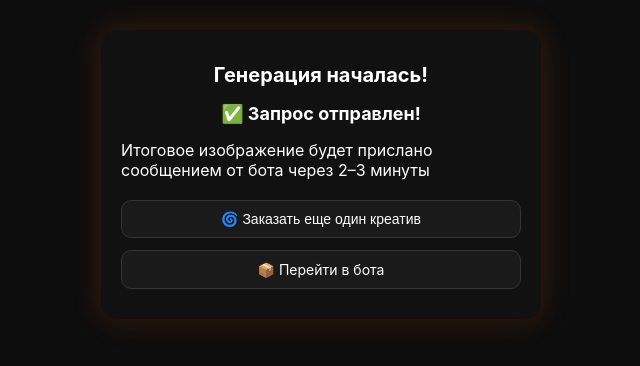
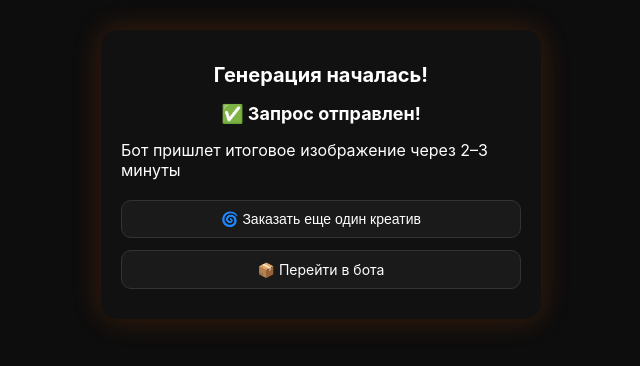
Before and after one commit to gg9737/test, a plain HTML site: page index.html in a window 1280 px wide. Both pictures are taken after typing "Sample", "Sample", "Sample", "Sample" into the empty fields and a click on the button "Сгенерировать". Shown: the whole page, without its empty margins (319-959 px from the left). Drawn offline with Linux system fonts and the light colour scheme.

Commit message:
Update index.html

```diff
--- a/index.html
+++ b/index.html
@@ -29,7 +29,7 @@
   <div class="container hidden" id="thankYouContainer">
     <h1 class="title">Генерация началась!</h1>
     <h2 class="success">✅ Запрос отправлен!</h2>
-    <p>Итоговое изображение будет прислано сообщением от бота через 2–3 минуты</p>
+    <p>Бот пришлет итоговое изображение через 2–3 минуты</p>
     <div class="buttons">
       <button onclick="reloadPage()">🌀 Заказать еще один креатив</button>
       <a href="https://t.me/cocktest88bot" target="_blank">📦 Перейти в бота</a>
```
